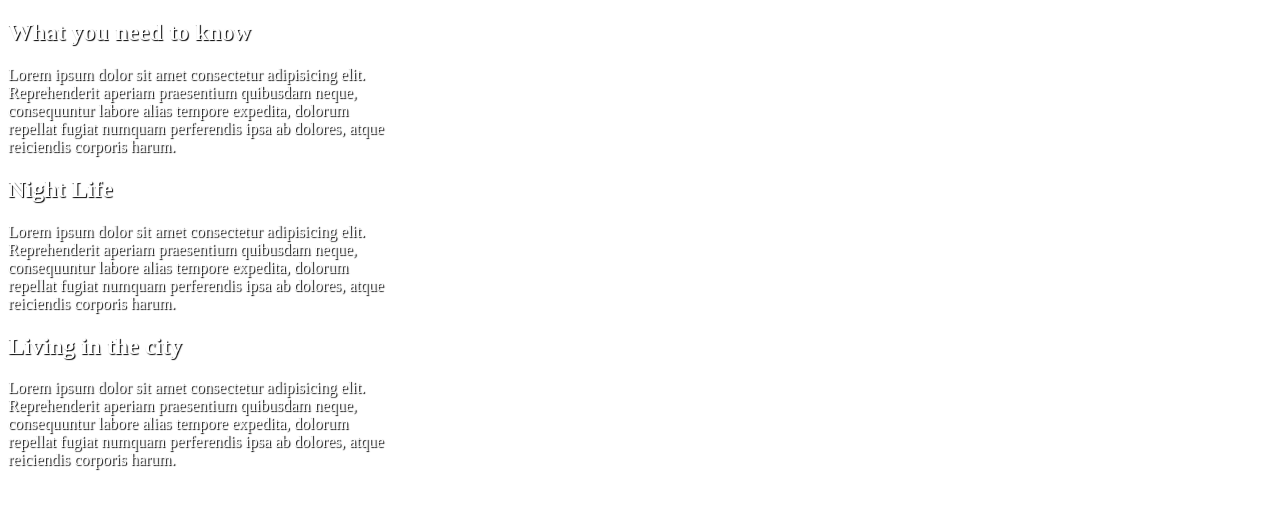
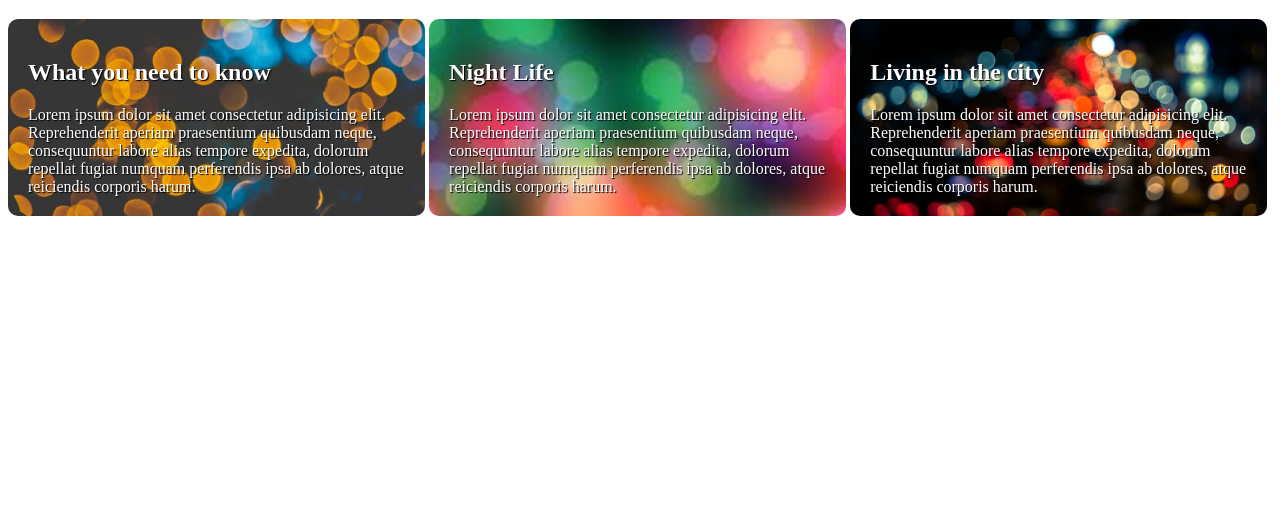
Before and after one commit to fbw-d09/uib-boxmodel-backgroundimages-juse122, a website: page task-2/index.html in a window 1280 px wide. Shown: the part 61-570 px from the top of the page. Drawn offline with Linux system fonts and the light colour scheme.

Commit message:
Add solution

```diff
--- a/task-1/style.css
+++ b/task-1/style.css
@@ -5,6 +5,9 @@ body {
 
 header {
     height: 30%;
+    background: url(assets/background.jpg);
+    background-repeat: repeat;
+    background-size: contain;
 }
 
 h1 {
--- a/task-2/index.html
+++ b/task-2/index.html
@@ -1,9 +1,8 @@
 <!DOCTYPE html>
-<html lang="en">
+<html lang="de">
 <head>
     <meta charset="UTF-8">
     <meta name="viewport" content="width=device-width, initial-scale=1.0">
-    <meta http-equiv="X-UA-Compatible" content="ie=edge">
     <link rel="stylesheet" href="style.css">
     <title>What's your background?</title>
 </head>
--- a/task-2/style.css
+++ b/task-2/style.css
@@ -1,5 +1,33 @@
 .info-1, .info-2, .info-3 {
-    width: 30%;
+    display: inline-block;
+    box-sizing: border-box;
+    width: 33%;
     color: white;
     text-shadow: 1px 1px 1px black;
+    border-radius: 10px;
+    padding: 20px;
 }
+
+.info-1
+{
+    background: url(assets/task2-bg.jpeg);
+    background-repeat: no-repeat;
+    background-size: cover;
+    background-position: bottom;
+}
+
+.info-2
+{
+    background: url(assets/task2-bg1.jpeg);
+    background-repeat: no-repeat;
+    background-size: cover;
+    background-position: bottom;
+}
+
+.info-3
+{
+    background: url(assets/task2-bg2.jpg);
+    background-repeat: no-repeat;
+    background-size: cover;
+    background-position: bottom;
+}
```
Also changed, not shown: task-1/index.html (+1 -2 lines).
